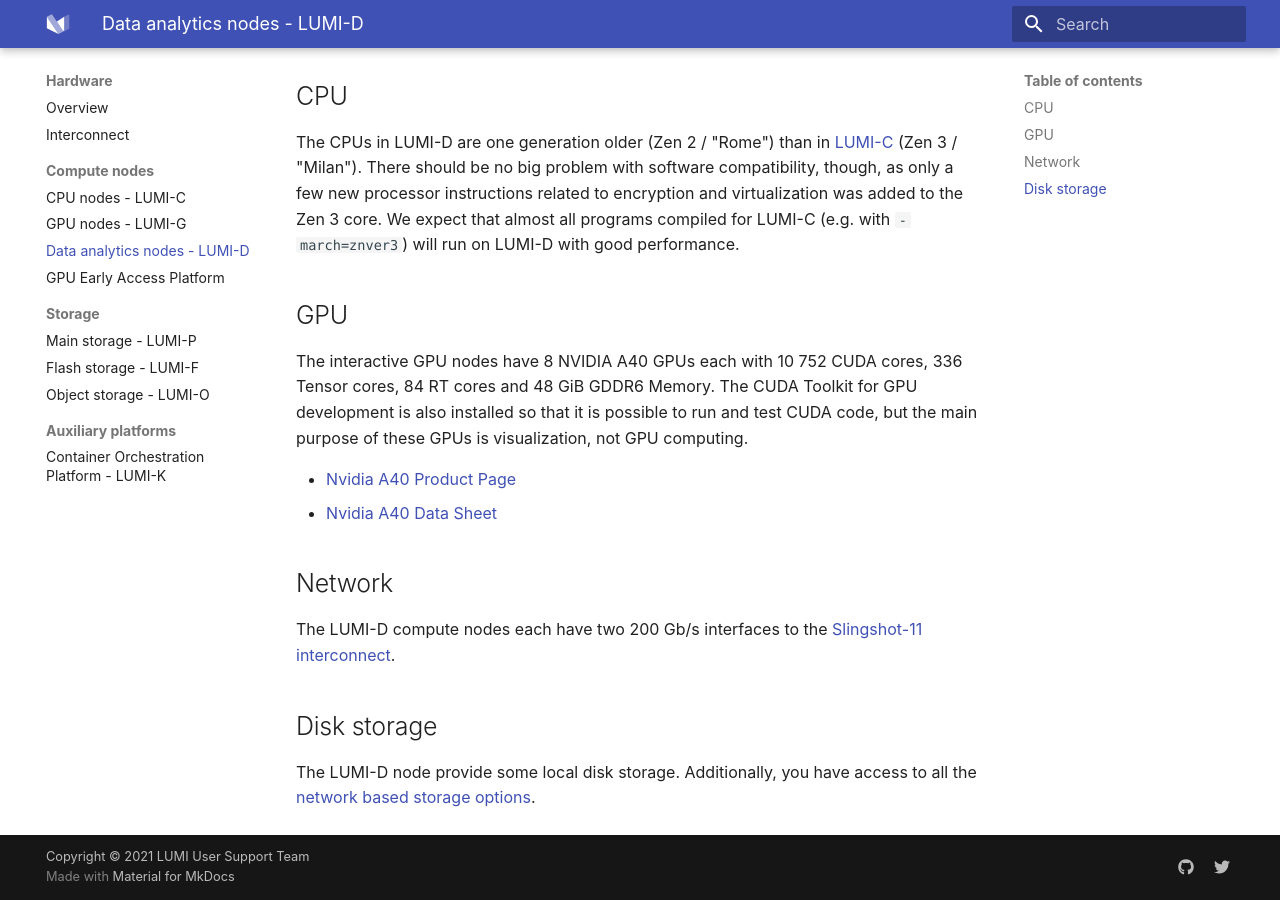
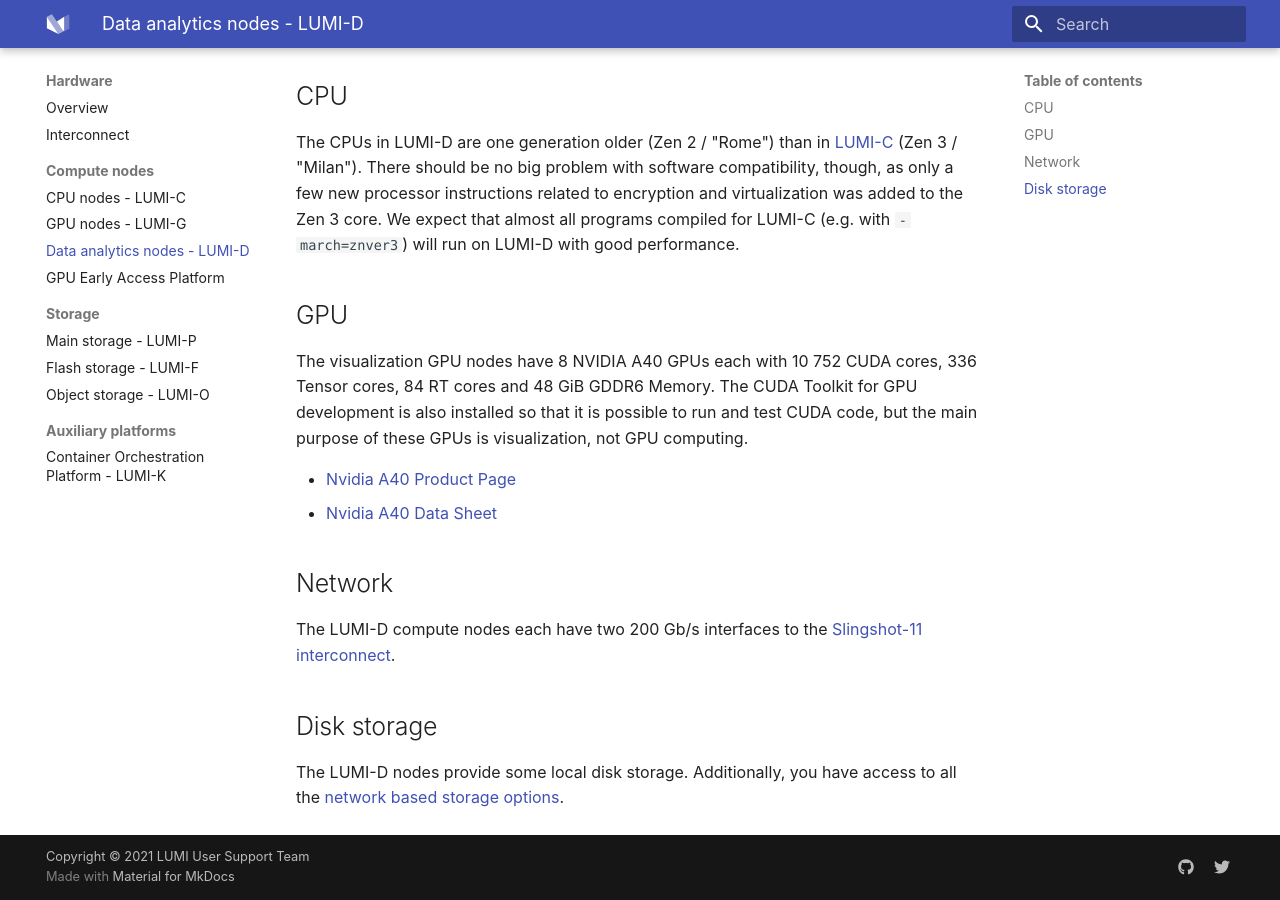
Before and after one commit to Lumi-supercomputer/lumi-userguide, an MkDocs documentation site: the page built from docs/computing/systems/lumid.md, in a window 1280 px wide and 900 px high, scrolled down 743 px. Built offline with MkDocs 1.6.1 and Material for MkDocs 9.7.7, drawn with Linux system fonts in a browser that asks for light colours.

Commit message:
Minor updates to the compute node docs.

```diff
--- a/docs/computing/systems/lumid.md
+++ b/docs/computing/systems/lumid.md
@@ -29,11 +29,10 @@
 
 ## GPU
 
-The interactive GPU nodes have 8 NVIDIA A40 GPUs each with 10 752 CUDA
-cores, 336 Tensor cores, 84 RT cores and 48 GiB GDDR6 Memory. The CUDA Toolkit
-for GPU development is also installed so that it is possible to run and test
-CUDA code, but the main purpose of these GPUs is visualization,
-not GPU computing.
+The visualization GPU nodes have 8 NVIDIA A40 GPUs each with 10 752 CUDA cores,
+336 Tensor cores, 84 RT cores and 48 GiB GDDR6 Memory. The CUDA Toolkit for GPU
+development is also installed so that it is possible to run and test CUDA code,
+but the main purpose of these GPUs is visualization, not GPU computing.
 
 * [Nvidia A40 Product Page][a40-product]
 * [Nvidia A40 Data Sheet][a40-specs]
@@ -45,5 +44,5 @@
 
 ## Disk storage
 
-The LUMI-D node provide some local disk storage. Additionally, you have
+The LUMI-D nodes provide some local disk storage. Additionally, you have
 access to all the [network based storage options][storage].
```
Also changed, not shown: docs/eap/index.md (+7 -1 lines), docs/overview/overview.md (+1 -7 lines), docs/storage/object/index.md (+1 -1 lines).
